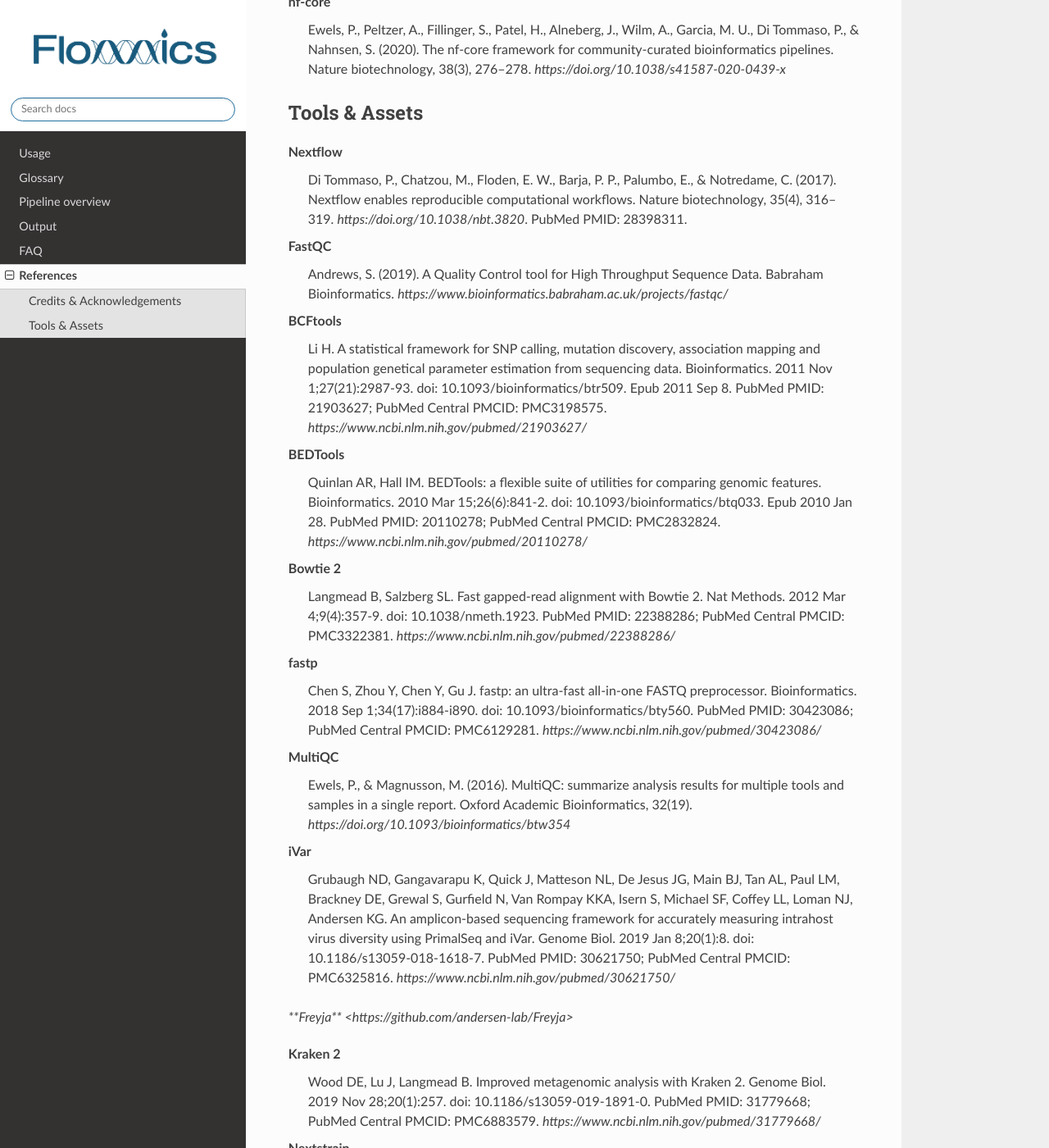
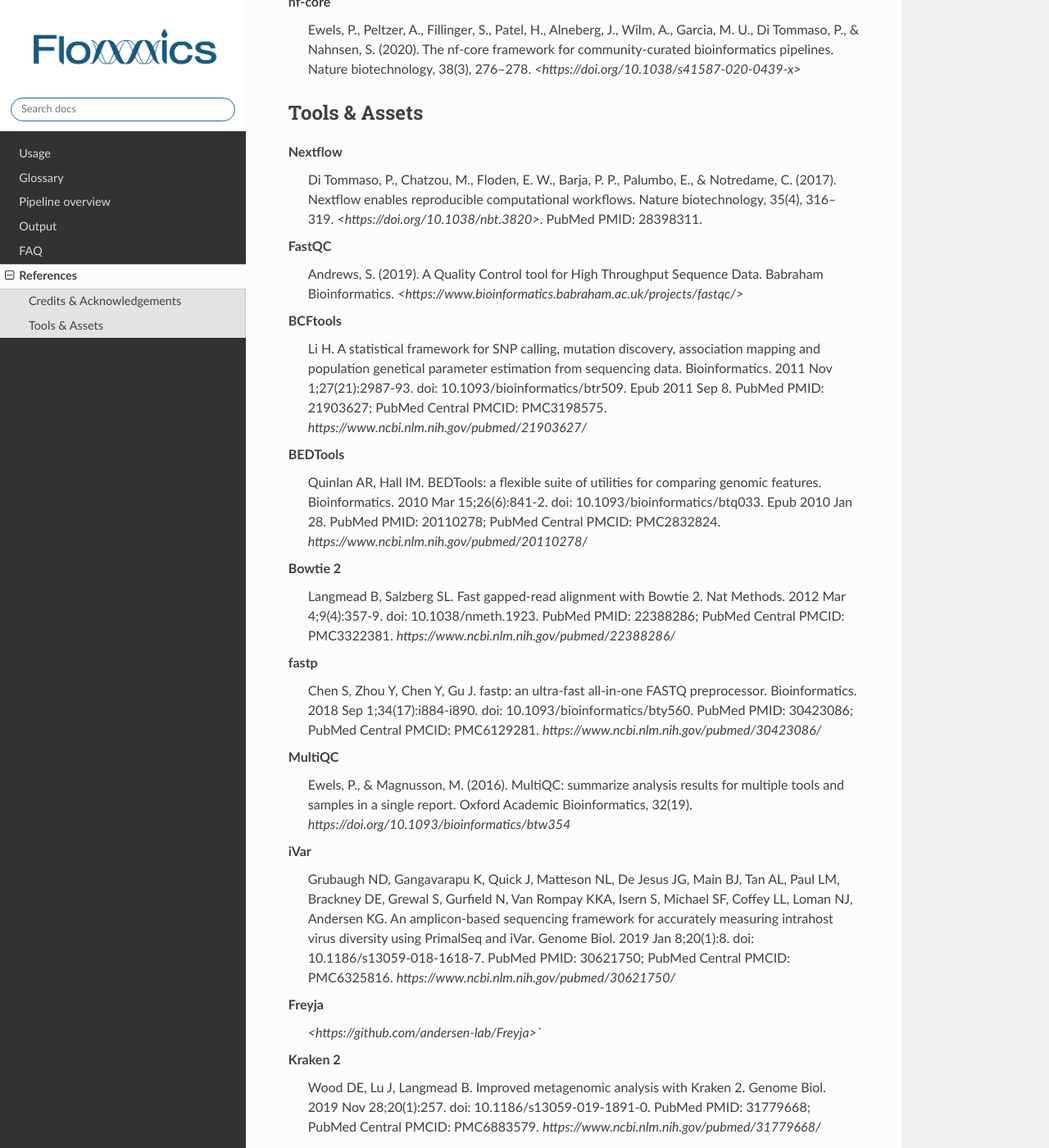
Before and after one commit to Flomics/wastewaters-manual, a Sphinx documentation site: the page built from docs/source/references.rst, in a window 1280 px wide and 1400 px high, scrolled down 270 px. Shown: the whole window at 82% size. Built offline with Sphinx 7.4.7 and the Read the Docs theme 2.0.0, drawn with Linux system fonts in a browser that asks for light colours; some of the changed text lies outside the part shown.

Commit message:
citations and usage

```diff
--- a/docs/source/references.rst
+++ b/docs/source/references.rst
@@ -7,16 +7,16 @@
 The pipeline is based on `nf-core's <https://pubmed.ncbi.nlm.nih.gov/32055031/>`_ `viralrecon <https://nf-co.re/viralrecon/1.1.0>`_ pipeline version 1.1.0.
 
 **nf-core**
-    Ewels, P., Peltzer, A., Fillinger, S., Patel, H., Alneberg, J., Wilm, A., Garcia, M. U., Di Tommaso, P., & Nahnsen, S. (2020). The nf-core framework for community-curated bioinformatics pipelines. Nature biotechnology, 38(3), 276–278. `https://doi.org/10.1038/s41587-020-0439-x`
+    Ewels, P., Peltzer, A., Fillinger, S., Patel, H., Alneberg, J., Wilm, A., Garcia, M. U., Di Tommaso, P., & Nahnsen, S. (2020). The nf-core framework for community-curated bioinformatics pipelines. Nature biotechnology, 38(3), 276–278. `<https://doi.org/10.1038/s41587-020-0439-x>`
 
 Tools & Assets
 +++++++++++++++++
 
 **Nextflow**
-    Di Tommaso, P., Chatzou, M., Floden, E. W., Barja, P. P., Palumbo, E., & Notredame, C. (2017). Nextflow enables reproducible computational workflows. Nature biotechnology, 35(4), 316–319. `https://doi.org/10.1038/nbt.3820`. PubMed PMID: 28398311.
+    Di Tommaso, P., Chatzou, M., Floden, E. W., Barja, P. P., Palumbo, E., & Notredame, C. (2017). Nextflow enables reproducible computational workflows. Nature biotechnology, 35(4), 316–319. `<https://doi.org/10.1038/nbt.3820>`. PubMed PMID: 28398311.
 
 **FastQC**
-    Andrews, S. (2019). A Quality Control tool for High Throughput Sequence Data. Babraham Bioinformatics. `https://www.bioinformatics.babraham.ac.uk/projects/fastqc/`
+    Andrews, S. (2019). A Quality Control tool for High Throughput Sequence Data. Babraham Bioinformatics. `<https://www.bioinformatics.babraham.ac.uk/projects/fastqc/>`
 
 **BCFtools**
     Li H. A statistical framework for SNP calling, mutation discovery, association mapping and population genetical parameter estimation from sequencing data. Bioinformatics. 2011 Nov 1;27(21):2987-93. doi: 10.1093/bioinformatics/btr509. Epub 2011 Sep 8. PubMed PMID: 21903627; PubMed Central PMCID: PMC3198575. `https://www.ncbi.nlm.nih.gov/pubmed/21903627/`
@@ -36,7 +36,8 @@
 **iVar**
     Grubaugh ND, Gangavarapu K, Quick J, Matteson NL, De Jesus JG, Main BJ, Tan AL, Paul LM, Brackney DE, Grewal S, Gurfield N, Van Rompay KKA, Isern S, Michael SF, Coffey LL, Loman NJ, Andersen KG. An amplicon-based sequencing framework for accurately measuring intrahost virus diversity using PrimalSeq and iVar. Genome Biol. 2019 Jan 8;20(1):8. doi: 10.1186/s13059-018-1618-7. PubMed PMID: 30621750; PubMed Central PMCID: PMC6325816. `https://www.ncbi.nlm.nih.gov/pubmed/30621750/`
 
-`**Freyja** <https://github.com/andersen-lab/Freyja>`
+**Freyja**
+    `<https://github.com/andersen-lab/Freyja>``
 
 **Kraken 2**
     Wood DE, Lu J, Langmead B. Improved metagenomic analysis with Kraken 2. Genome Biol. 2019 Nov 28;20(1):257. doi: 10.1186/s13059-019-1891-0. PubMed PMID: 31779668; PubMed Central PMCID: PMC6883579. `https://www.ncbi.nlm.nih.gov/pubmed/31779668/`
@@ -47,7 +48,8 @@
 **pangolin**
     Áine O'Toole, Emily Scher, Anthony Underwood, Ben Jackson, Verity Hill, JT McCrone, Chris Ruis, Khali Abu-Dahab, Ben Taylor, Corin Yeats, Louis du Plessis, David Aanensen, Eddie Holmes, Oliver Pybus, Andrew Rambaut. pangolin: lineage assignment in an emerging pandemic as an epidemiological tool. Publication in preparation. `Áine O'Toole, Emily Scher, Anthony Underwood, Ben Jackson, Verity Hill, JT McCrone, Chris Ruis, Khali Abu-Dahab, Ben Taylor, Corin Yeats, Louis du Plessis, David Aanensen, Eddie Holmes, Oliver Pybus, Andrew Rambaut. pangolin: lineage assignment in an emerging pandemic as an epidemiological tool. Publication in preparation.`
 
-`**picard-tools** <http://broadinstitute.github.io/picard/>`
+**picard-tools**
+    `<http://broadinstitute.github.io/picard/>`
 
 **QUAST**
     Gurevich A, Saveliev V, Vyahhi N, Tesler G. QUAST: quality assessment tool for genome assemblies. Bioinformatics. 2013 Apr 15;29(8):1072-5. doi: 10.1093/bioinformatics/btt086. Epub 2013 Feb 19. PubMed PMID: 23422339; PubMed Central PMCID: PMC3624806. `https://www.ncbi.nlm.nih.gov/pubmed/23422339/`
```
